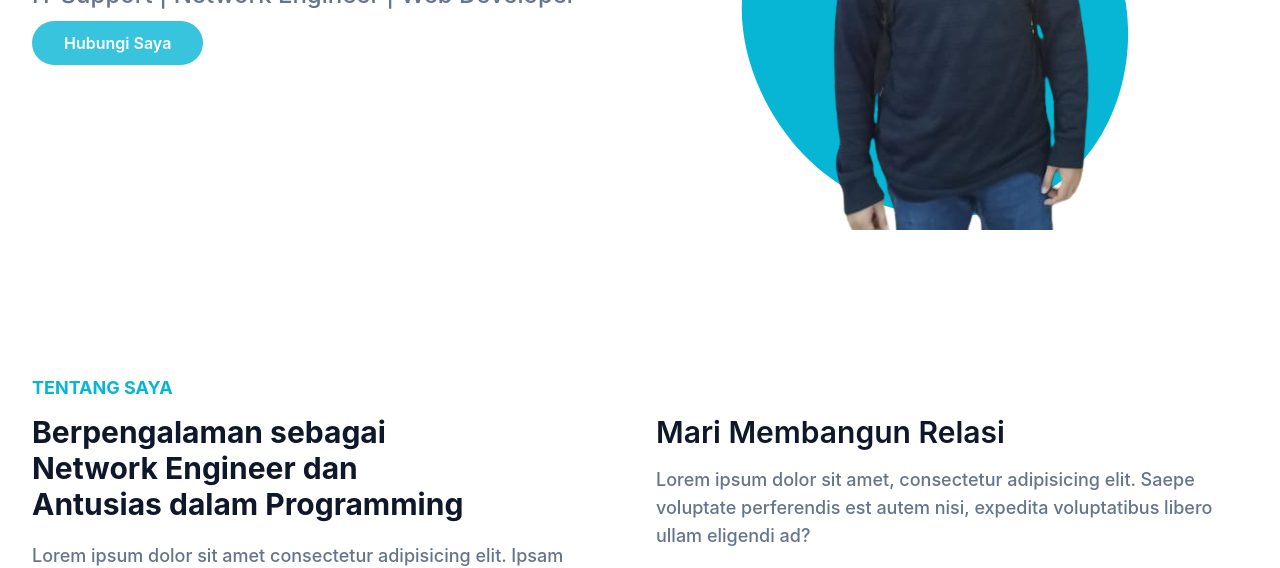
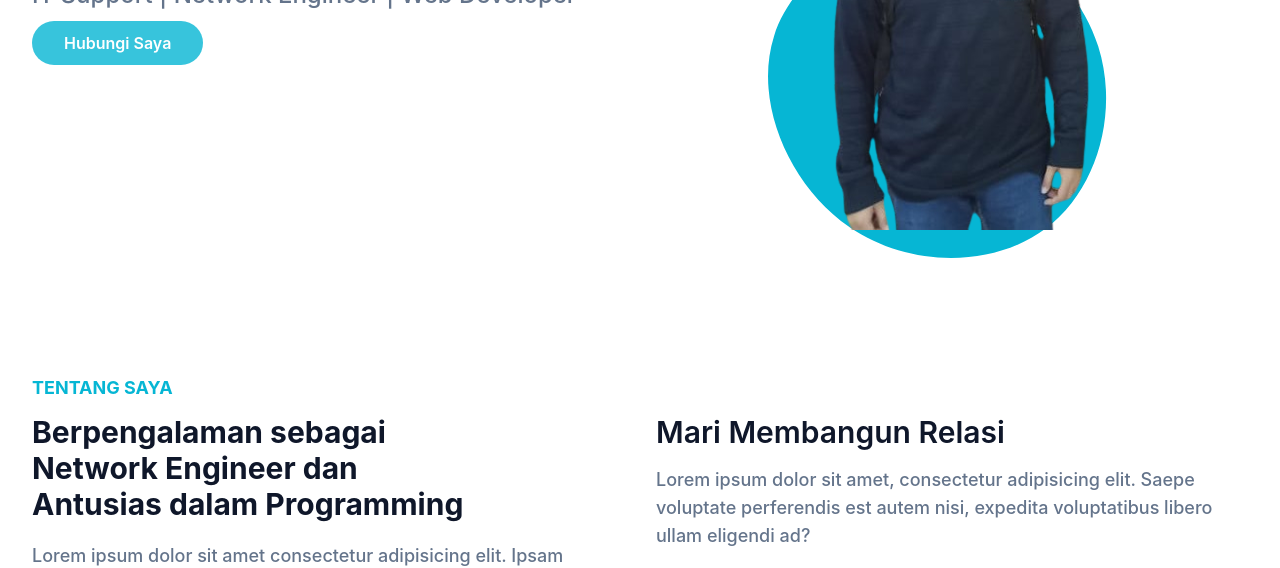
Before and after one commit to darulannas/portfolio-darul-tailwind-css3, a website: page index.html in a window 1280 px wide. Shown: the part 420-988 px from the top of the page. Drawn offline with Linux system fonts and the light colour scheme.

Commit message:
revisi hero

```diff
--- a/index.html
+++ b/index.html
@@ -62,8 +62,8 @@
           <div class="w-full self-end px-4 lg:w-1/2">
             <div class="relative mt-10 lg:mt-9 lg:right-0">
               <img src="dist/img/profil-image.png" alt="darul" class="max-w-full mx-auto" />
-              <span class="absolute -bottom-0 -z-10 left-1/2 -translate-x-1/2 md:scale-125">
-                <svg width="400" height="400" viewBox="0 0 200 200" xmlns="http://www.w3.org/2000/svg">
+              <span class="absolute -bottom-10 -z-10 left-1/2 -translate-x-1/2 md:scale-125">
+                <svg width="350" height="350" viewBox="0 0 200 200" xmlns="http://www.w3.org/2000/svg">
                   <path
                     fill="#06b6d4"
                     d="M55.7,-18.6C63.6,6.4,55.6,36,35.7,50.9C15.7,65.8,-16.2,66,-39.1,50.3C-62,34.5,-75.8,2.7,-67.8,-22.4C-59.7,-47.5,-29.9,-65.9,-3,-64.9C23.9,-64,47.7,-43.6,55.7,-18.6Z"
```
Also changed, not shown: dist/output.css.
